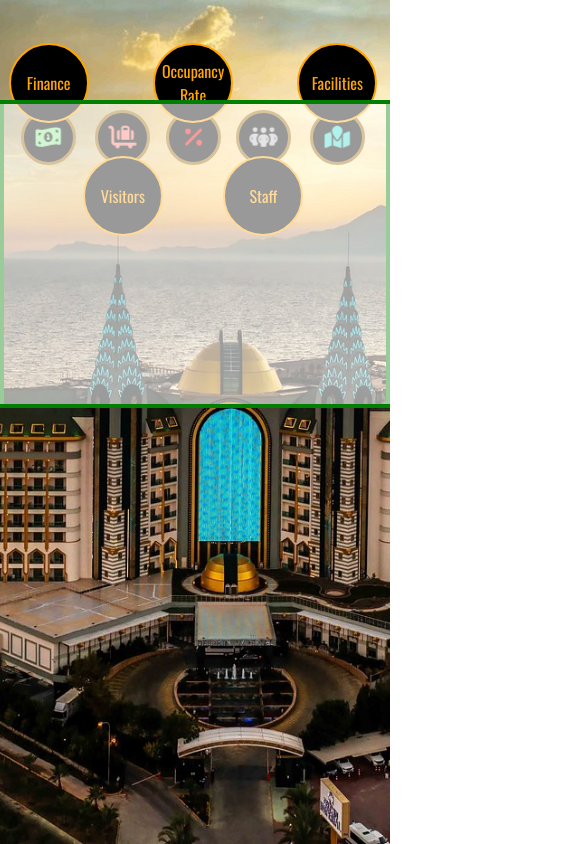
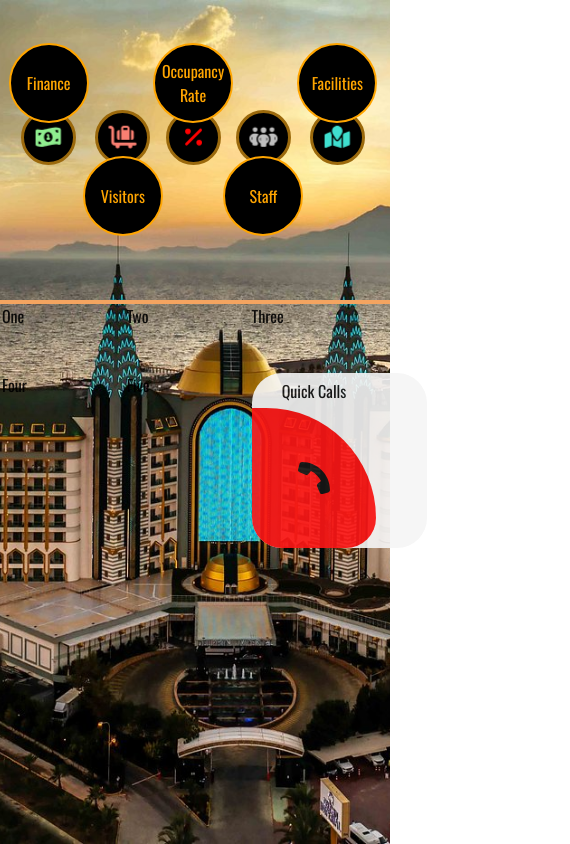
Before and after one commit to codeyourwaytofreedom/dashboard, a React (Create React App) app: page / in a window 390 px wide. Shown: the whole page, 570 px wide, since content can reach past the window. Built offline with nearby package versions, Linux system fonts and the light colour scheme; a web font is replaced by a local one.

Commit message:
Details component made responsive. Details component inner content under construction.
Remember why you started.

```diff
--- a/src/components/details/details.css
+++ b/src/components/details/details.css
@@ -7,25 +7,60 @@
   align-items: center;
 }
 .details_kernel {
-  width: 750px;
-  aspect-ratio: 5/2;
-  background-color: white;
-  opacity: 0.6;
+  display: grid;
+  grid-template-columns: 1fr 1fr 1fr;
+  gap: 10px;
+}
+.details_kernel div {
+  /*             display: grid;
+              justify-content: center;
+              align-items: center; */
+  opacity: 0.9;
+}
+.details_kernel .quick_calls {
+  display: grid;
+  width: 175px;
+  aspect-ratio: 1/1;
+  grid-template-rows: 1fr 4fr;
   border-radius: 30px;
+  background-color: whitesmoke;
+}
+.details_kernel .quick_calls_text {
+  display: grid;
+  justify-content: center;
+  align-items: center;
+  border: none;
+}
+.details_kernel .quick_calls_icon {
+  display: grid;
+  justify-content: center;
+  align-items: center;
+  border: none;
+  border-radius: 30px;
+  border-top-left-radius: 0px;
+  border-top-right-radius: 110px;
+  background-color: red;
+  position: relative;
+  opacity: 0.9;
 }
 
-@media (max-width: 991.98px) {
-  .details {
-    border: 4px solid blue;
-  }
-}
 @media (max-width: 767.98px) {
-  .details {
-    border: 4px solid red;
+  .details_kernel {
+    width: 550px;
+    aspect-ratio: 5/3;
   }
 }
 @media (max-width: 575.98px) {
   .details {
-    border: 4px solid green;
+    position: relative;
+    top: 200px;
+  }
+  .details_kernel {
+    width: 99vw;
+    aspect-ratio: 4/3;
+    gap: 0;
+  }
+  .details_kernel div {
+    width: 32vw;
   }
 }/*# sourceMappingURL=details.css.map */
--- a/src/components/details/details.js
+++ b/src/components/details/details.js
@@ -1,9 +1,23 @@
+import { FontAwesomeIcon } from '@fortawesome/react-fontawesome';
+import { faPhoneFlip } from '@fortawesome/free-solid-svg-icons';
+
+
 import "./details.css";
 const Details = () => {
     return (
         <div className="details">
             <div className="details_kernel">
-                    Details go here....
+                    <div>One</div>
+                    <div>Two</div>
+                    <div>Three</div>
+                    <div>Four</div>
+                    <div>Five</div>
+                    <div className='quick_calls'>
+                        <div className='quick_calls_text'>Quick Calls</div>
+                        <div className='quick_calls_icon'>
+                            <FontAwesomeIcon icon={faPhoneFlip} rotation={270} size={"2x"}/>
+                        </div>
+                    </div>
             </div>
         </div>
      );
--- a/src/components/details/details.scss
+++ b/src/components/details/details.scss
@@ -6,12 +6,48 @@
     justify-content: center;
     align-items: center;
     &_kernel{
-        //border: 4px solid red;
-        width: 750px;
-        aspect-ratio: 5/2;
-        background-color: white;
-        opacity: 0.6;
-        border-radius: 30px;
+        display: grid;
+        grid-template-columns: 1fr 1fr 1fr;
+        gap: 10px;
+        div{
+/*             display: grid;
+            justify-content: center;
+            align-items: center; */
+            //border: 2px solid black;
+            //background-color: white;
+            //width: 175px;
+
+            opacity: 0.9;
+        }
+        .quick_calls{
+            display: grid;
+            width: 175px;
+            aspect-ratio: 1/1;
+            grid-template-rows: 1fr 4fr;
+            border-radius: 30px;
+            background-color: whitesmoke;
+            &_text{
+                display: grid;
+                justify-content: center;
+                align-items: center;
+                border: none;
+
+
+
+            }
+            &_icon{
+                display: grid;
+                justify-content: center;
+                align-items: center;
+                border: none;
+                border-radius: 30px;
+                border-top-left-radius: 0px;
+                border-top-right-radius: 110px;
+                background-color: red;
+                position: relative;
+                opacity: 0.9;
+            }
+        }
     }
 }
 
@@ -21,9 +57,7 @@
 // Medium devices (tablets, less than 992px)
 @media (max-width: 991.98px) {
     .details {
-        border: 4px solid blue;
         &_kernel{
-
         }
     }
  }
@@ -31,9 +65,9 @@
 // Small devices (landscape phones, less than 768px)
 @media (max-width: 767.98px) {
     .details {
-        border: 4px solid red;
         &_kernel{
-
+            width: 550px;
+            aspect-ratio: 5/3;
         }
     }
  }
@@ -41,9 +75,15 @@
 // Extra small devices (portrait phones, less than 576px)
 @media (max-width: 575.98px) {
     .details {
-        border: 4px solid green;
+        position: relative;
+        top:200px;
         &_kernel{
-
+            width: 99vw;
+            aspect-ratio: 4/3;
+            gap: 0;
+            div{
+                width: 32vw;
+            }
         }
     }
  }
```
Also changed, not shown: 1 other file (tests, documents, lock files or other folders).
